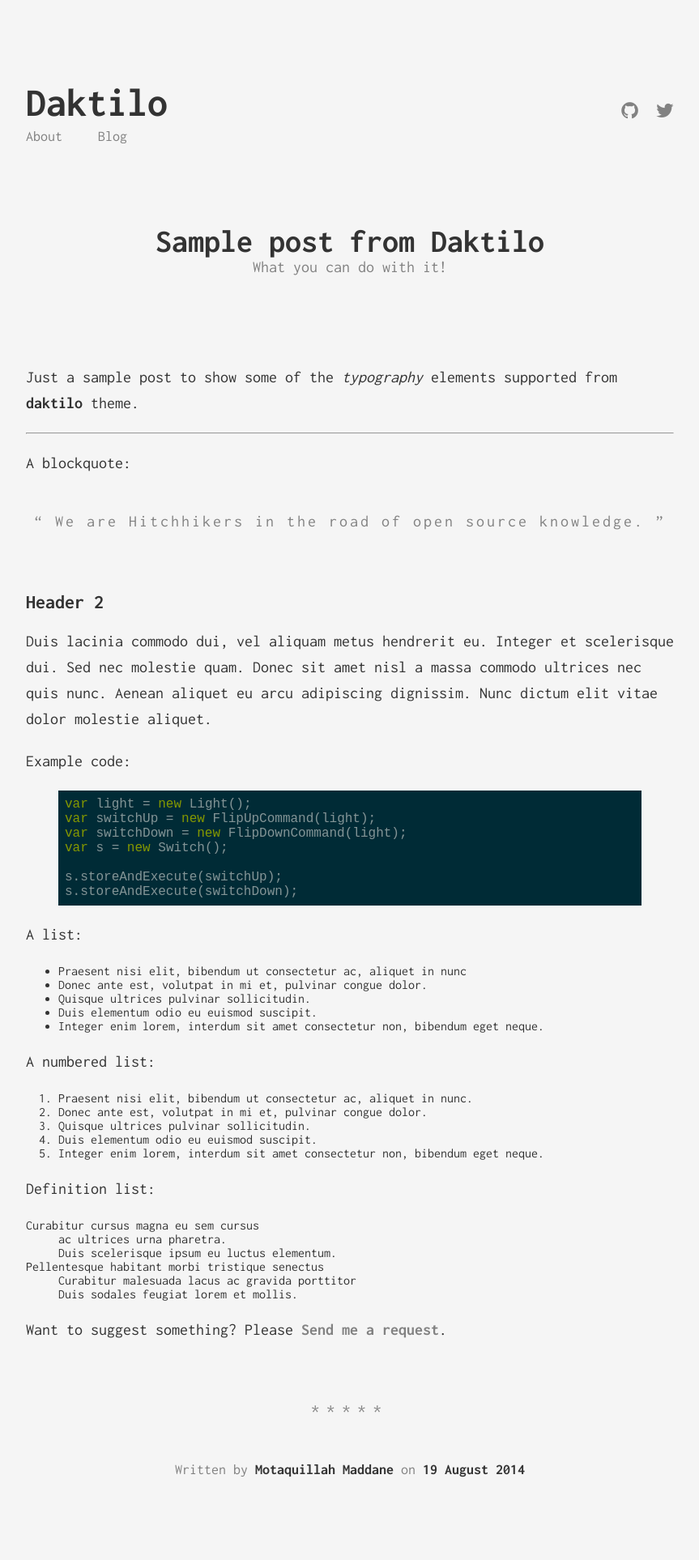
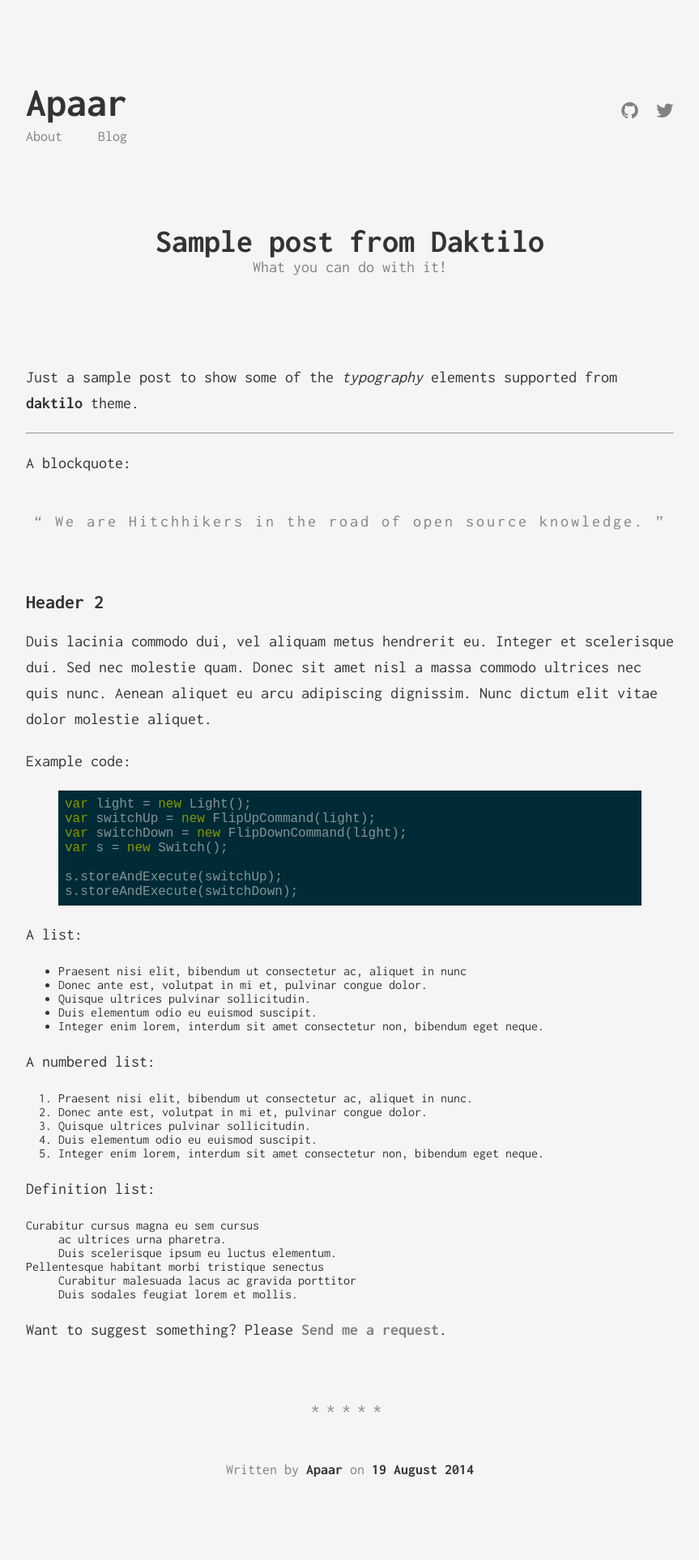
Before and after one commit to gareebdaas/gareebdaas.github.io, a Jekyll site: the page built from _posts/2015-09-08-sample-post.markdown, in a window 1280 px wide. Shown: the whole page at 81% size, without its empty margins (208-1071 px from the left). Built offline with Jekyll 4.4.1, drawn with Linux system fonts in a browser that asks for light colours; part of the change alters nothing that is shown.

Commit message:
Initialization

```diff
--- a/_config.yml
+++ b/_config.yml
@@ -1,18 +1,16 @@
 # Site settings
-title: Daktilo
+title: Apaar
 description: >
-  Write an awesome description for your new site here. You can edit this
-  line in _config.yml. It will appear in your document head meta (for
-  Google search results) and in your feed.xml site description.
+  Just another geek.
 
 baseurl: "" # the subpath of your site, e.g. /blog/
-url: "http://hitchhiker.ma" # the base hostname & protocol for your site
+url: "https://gareebdaas.github.io" # the base hostname & protocol for your site
 
 author:
-  fullname: Motaquillah Maddane
-  googleplus: https://www.google.com/+MotaquillahMaddane
-  github: kronik3r
-  twitter: electrik_frog
+  fullname: Apaar
+  # googleplus: https://www.google.com/+MotaquillahMaddane
+  github: gareebdaas
+  twitter: gareebdaas
   # disqus: your_disqus_forum_shortname
 
 # google_analytics: 'UA-XXXXXXXX-X'
```
